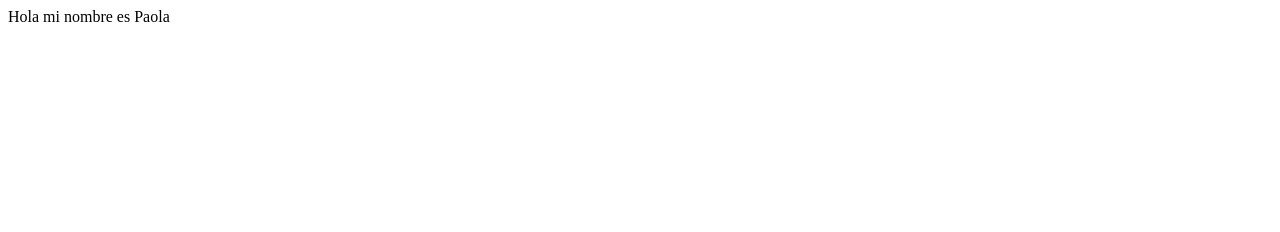
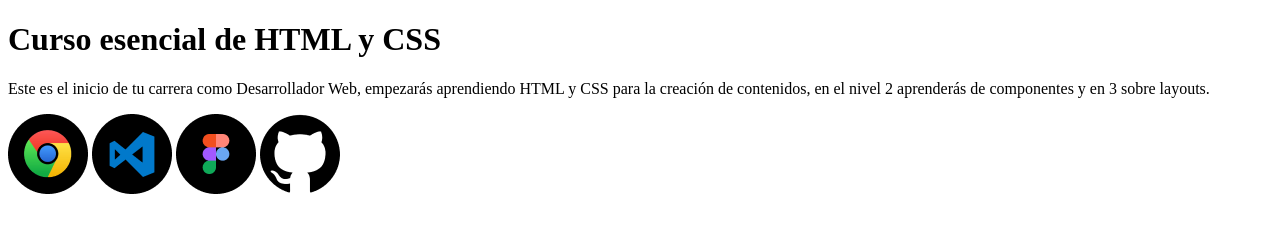
Before and after one commit to Paojimeto/curso-esencial-html-css, a plain HTML site: page index.html in a window 1280 px wide. Drawn offline with Linux system fonts and the light colour scheme.

Commit message:
Hemos agregado las imágenes los lodos del setup

```diff
--- a/index.html
+++ b/index.html
@@ -5,11 +5,21 @@
     <meta charset="UTF-8">
     <meta http-equiv="X-UA-Compatible" content="IE=edge">
     <meta name="viewport" content="width=device-width, initial-scale=1.0">
-    <title>Document</title>
+    <title>El blog de Paola</title>
 </head>
 
 <body>
-    Hola mi nombre es Paola
+    <h1>
+        Curso esencial de HTML y CSS
+    </h1>
+    <p>
+        Este es el inicio de tu carrera como Desarrollador Web, empezarás aprendiendo HTML y CSS para la creación de
+        contenidos, en el nivel 2 aprenderás de componentes y en 3 sobre layouts.
+    </p>
+    <img src="images/google-chrome.png" alt="Logo de Google Chrome" title="Logo de Google Chrome">
+    <img src="images/visual-studio-code.png" alt="Logo de Visual Studio Code" title="Logo de Visual Studio Code">
+    <img src="images/figma.png" alt="Logo de Figma" title="Logo de Figma">
+    <img src="images/github.png" alt="Logo de GitHub" title="Logo de GitHub">
 </body>
 
 </html>
```
Also changed, not shown: Images/figma.png (added), Images/github.png (added), Images/google-chrome.png (added), Images/visual-studio-code.png (added).
